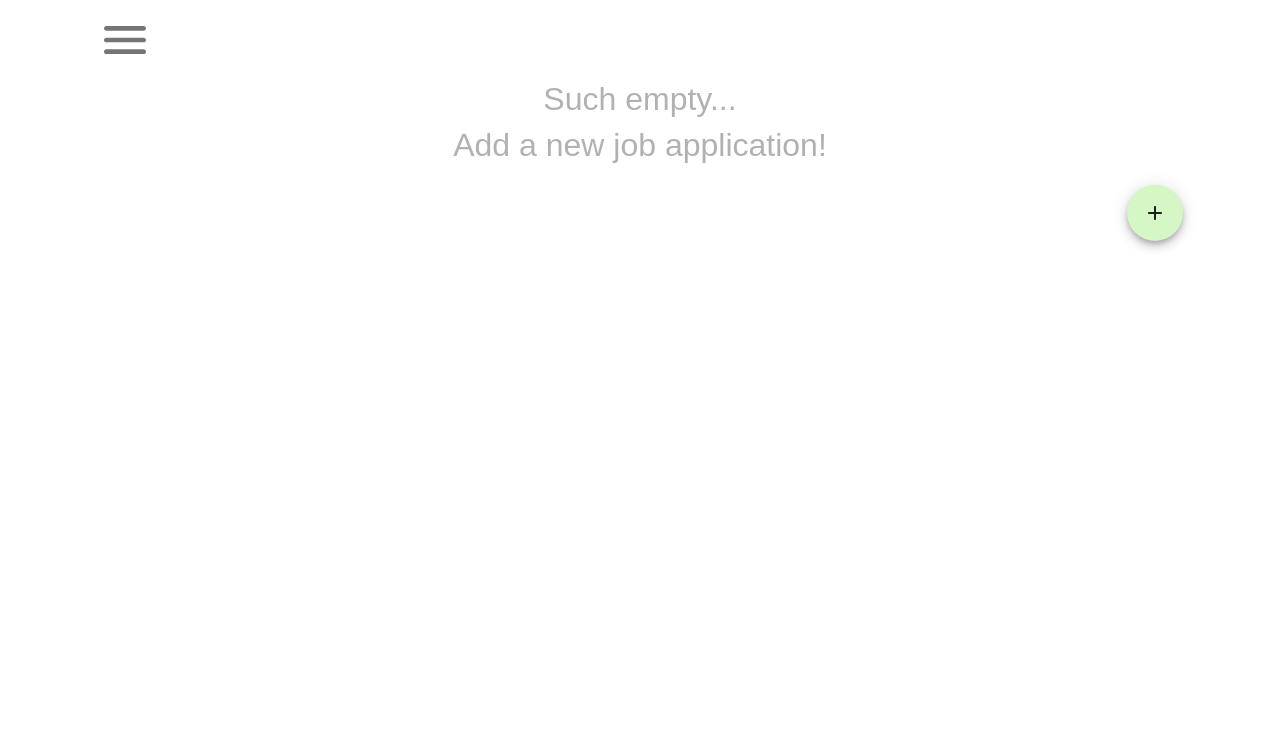
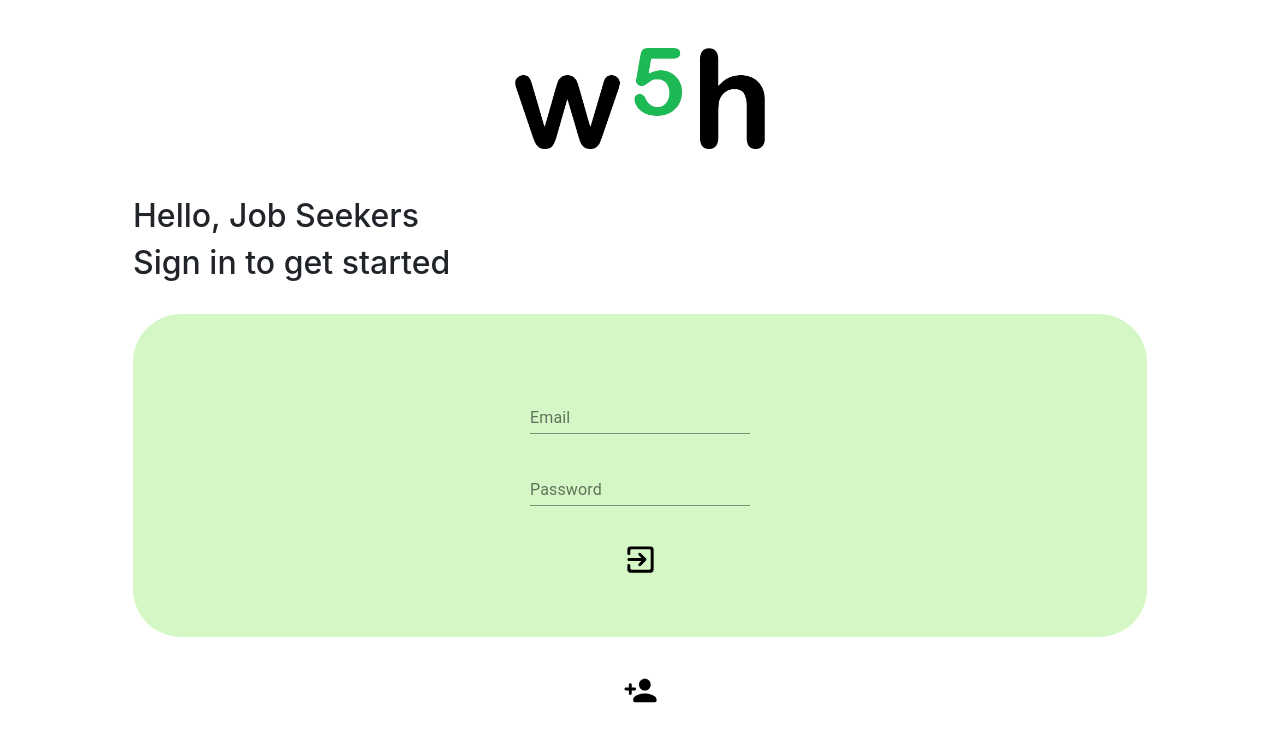
Before and after one commit to daniel-sungwon-lee/w5h, a React (Create React App) app: page / in a window 1280 px wide. Shown: the top 742 px of the page. Built offline with nearby package versions, Linux system fonts and the light colour scheme; no server answers; a web font is replaced by a local one.

Commit message:
connected and fixed bug

```diff
--- a/public/index.js
+++ b/public/index.js
@@ -100,7 +100,7 @@ app.get('/api/applications/:userId', (req, res, next) => {
 
   const sql=`
   select * from "applications"
-  where userId = $1
+  where "userId" = $1
   `;
   const params = [userId];
 
--- a/src/App.js
+++ b/src/App.js
@@ -2,8 +2,7 @@ import './styles.css'
 import React, { Component } from 'react';
 import {
   Switch,
-  Route,
-  Redirect
+  Route
 } from 'react-router-dom';
 import Auth from './auth';
 import decodeToken from './decode-token';
@@ -42,8 +41,8 @@ export default class App extends Component {
   }
 
   render() {
-    if (this.state.user === null) {
-      <Redirect to="/auth" />
+    if (!this.state.user) {
+      return <Auth handleLogin={this.handleLogin} />
     }
 
     return (
@@ -55,7 +54,7 @@ export default class App extends Component {
           </Route>
 
           <Route exact path="/">
-            <Home handleSignOut={this.handleSignOut} />
+            <Home userId={this.state.user.userId} handleSignOut={this.handleSignOut} />
           </Route>
 
           <Route exact path="/entry">
--- a/src/home.jsx
+++ b/src/home.jsx
@@ -32,14 +32,14 @@ export default function Home (props) {
   const [, setData] = useState([])
 
   useEffect(() => {
-    fetch('/api/applications')
+    fetch(`/api/applications/${props.userId}`)
       .then(res => res.json())
       .then(data => {
         setData(data)
       })
 
     setLoading(false)
-  }, []);
+  }, [props.userId]);
 
   const toggleDrawer = (side, open) => () => {
     setOpen({ [side]: open })
```
